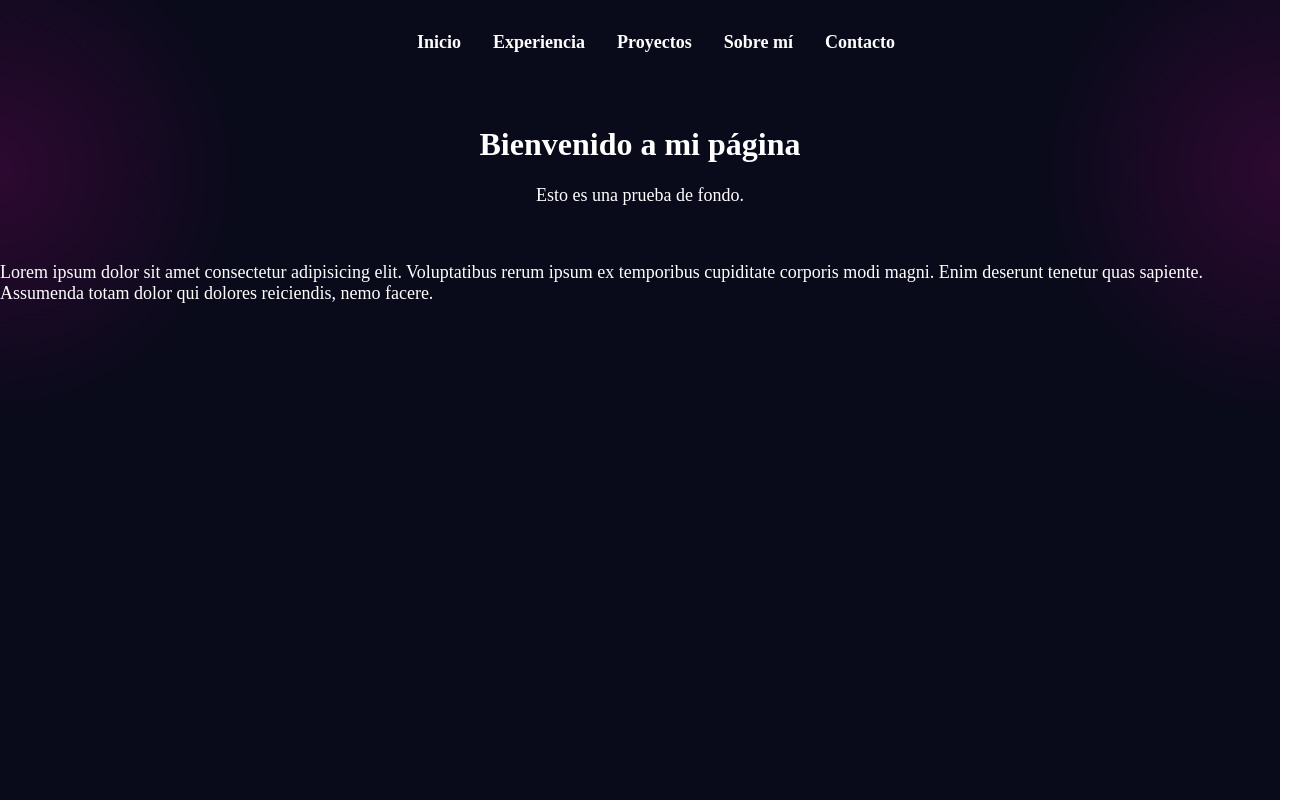
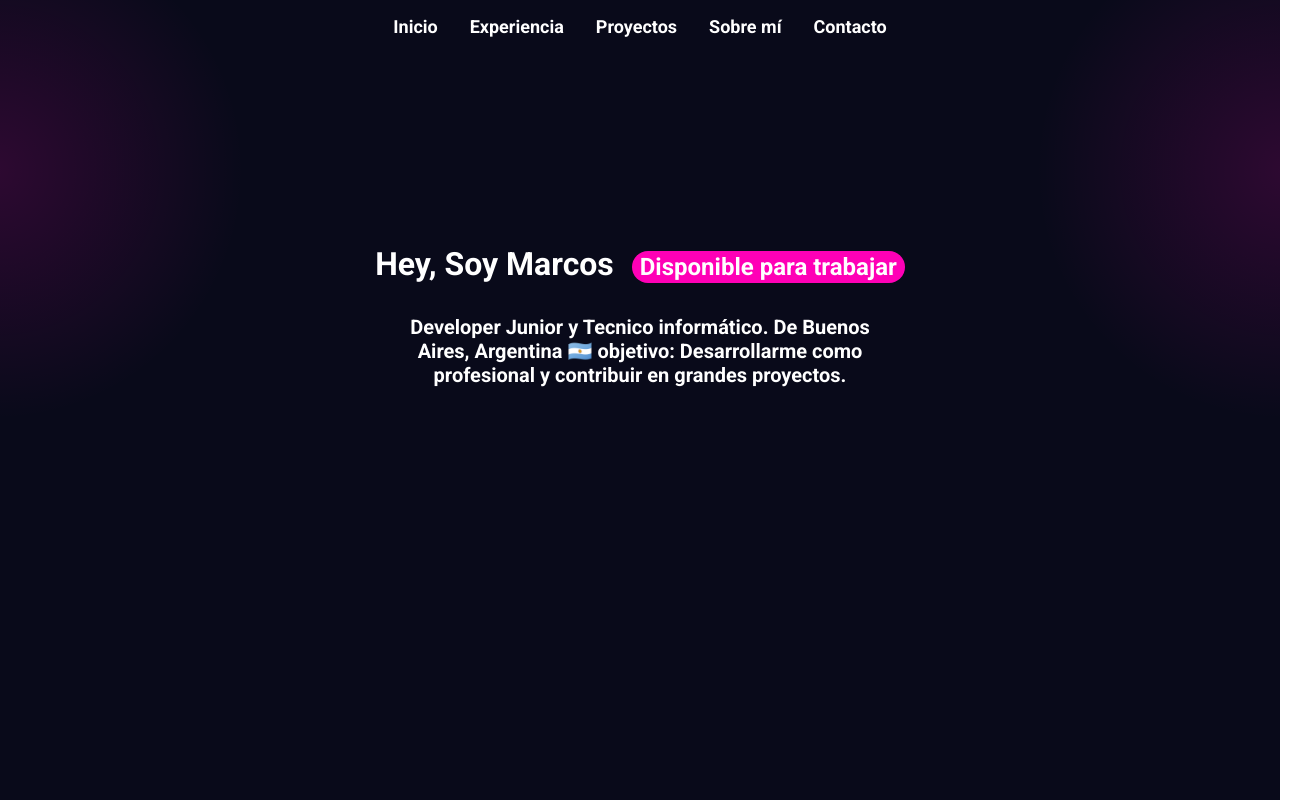
Before and after one commit to Markqu1tos/Porfolio, a website: page src/index.html in a window 1280 px wide. Shown: the whole page, 1312 px wide, since content can reach past the window. Drawn offline with Linux system fonts and the light colour scheme.

Commit message:
mejoras parte visual mas agregando contenido

```diff
--- a/src/index.html
+++ b/src/index.html
@@ -5,12 +5,13 @@
   <meta name="viewport" content="width=device-width, initial-scale=1.0">
   <title>Portafolio de Marcos Leonel Martínez</title>
   <link rel="stylesheet" href="styles.css">
+  <link href="https://fonts.googleapis.com/css2?family=Roboto:wght@400;700&display=swap" rel="stylesheet">
 </head>
 <body>
   <div class="container">
     <div class="circle circle-left"></div>
     <div class="circle circle-right"></div>
-  </div>
+
   <header>
     <nav>
       <ul>
@@ -22,13 +23,15 @@
      </ul>
    </nav>
 </header>
-<div class="content">
-  <h1>Bienvenido a mi página</h1>
-  <p>Esto es una prueba de fondo.</p>
+<main>
+  <section class="content">
+    <section class="content">
+      <h1>Hey, Soy Marcos  <span><a href="https://www.linkedin.com/in/marcosmartinez-dev/" target="_blank">Disponible para trabajar</a></span></h1>
+   <h2>Developer Junior y Tecnico informático. De Buenos Aires, Argentina 🇦🇷
+    objetivo: Desarrollarme como profesional y contribuir en grandes proyectos.
+   </h2>
+  </section>
+</main>
 </div>
-<p>
-  Lorem ipsum dolor sit amet consectetur adipisicing elit. Voluptatibus rerum ipsum ex temporibus cupiditate corporis modi magni. Enim deserunt tenetur quas sapiente. Assumenda totam dolor qui dolores reiciendis, nemo facere.
-</p>
-
 </body>
 </html>
--- a/src/styles.css
+++ b/src/styles.css
@@ -1,3 +1,7 @@
+
+html {
+  color-scheme: light dark;
+}
 html, body {
   margin: 0;
   padding: 0;
@@ -5,6 +9,7 @@ html, body {
 }
 
 body {
+  font-family: 'Roboto', sans-serif;
   display: flex;
   flex-direction: column; /* Alinea el contenido de arriba hacia abajo */
 }
@@ -42,7 +47,6 @@ body {
 }
 
 header {
-  padding: 1rem;
   width: 100%;
   display: flex;
   justify-content: center;
@@ -81,13 +85,35 @@ nav ul li a:hover {
 
 /* Estilo para el contenido debajo del header */
 .content {
+  max-width: 800px;
+  margin: 0 auto;
   position: relative;
-  z-index: 1; /* Mantiene el contenido por encima de los círculos */
-  padding: 20px;
+  z-index: 1;
+  padding: 5rem;
   color: white;
   text-align: center;
 }
-p {
-  font-size: 18px;
+.content h1 {
+  font-size: 32px;
+  line-height: 1.2;
+}
+.content h2 {
+  font-size: 20px;
+  text-wrap: balance;
+  text-align: center;
+}
+.content a {
+  color: #ffffff;
+  text-decoration: none;
+  font-weight: bold; /* Para destacar */
+}
+
+.content span {
+  font-size: 24px;
+  font-weight: bold;
+  background: #ff00b6;
   color: white;
+  padding: 2px 8px; /* Añade un fondo y relleno */
+  border-radius: 1rem; /* Bordes redondeados */
+  margin-left: 10px; /* Espacio con el texto */
 }
```
